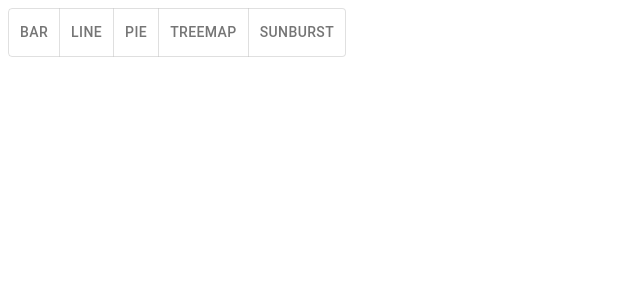
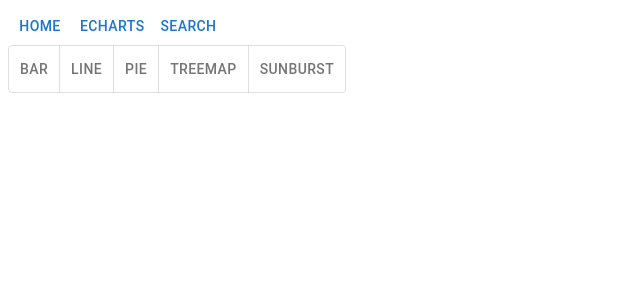
Before and after one commit to SuhyeonP/React-Chart, a React app: page /e-charts in a window 1280 px wide. Shown: the top 300 px of the page, without its empty margins (0-640 px from the left). Built offline with nearby package versions, Linux system fonts and the light colour scheme.

Commit message:
:art; add chart structure

```diff
--- a/src/component/molecules/layout/BaseLayout.tsx
+++ b/src/component/molecules/layout/BaseLayout.tsx
@@ -1,11 +1,23 @@
 import React from 'react';
-import { Outlet } from 'react-router-dom';
+import { Outlet, useNavigate } from 'react-router-dom';
+import { Button, Grid } from '@mui/material';
 
 const BaseLayout = (): JSX.Element => {
+  const navigate = useNavigate();
+
+  const showChart = (value: string) => () => {
+    navigate(value);
+  };
+
   return (
-    <>
+    <Grid container>
+      <Grid container>
+        <Button onClick={showChart('')}>Home</Button>
+        <Button onClick={showChart('e-charts')}>ECharts</Button>
+        <Button>Search</Button>
+      </Grid>
       <Outlet />
-    </>
+    </Grid>
   );
 };
 
--- a/src/component/molecules/select/SelectChart.tsx
+++ b/src/component/molecules/select/SelectChart.tsx
@@ -11,7 +11,7 @@ interface IProps {
 
 const SelectChart = ({ selected, changeSelected }: IProps): JSX.Element => {
   return (
-    <ToggleButtonGroup value={selected} onChange={changeSelected}>
+    <ToggleButtonGroup value={selected} onChange={changeSelected} exclusive>
       <ToggleButton value="bar">Bar</ToggleButton>
       <ToggleButton value="line">Line</ToggleButton>
       <ToggleButton value="pie">Pie</ToggleButton>
```
